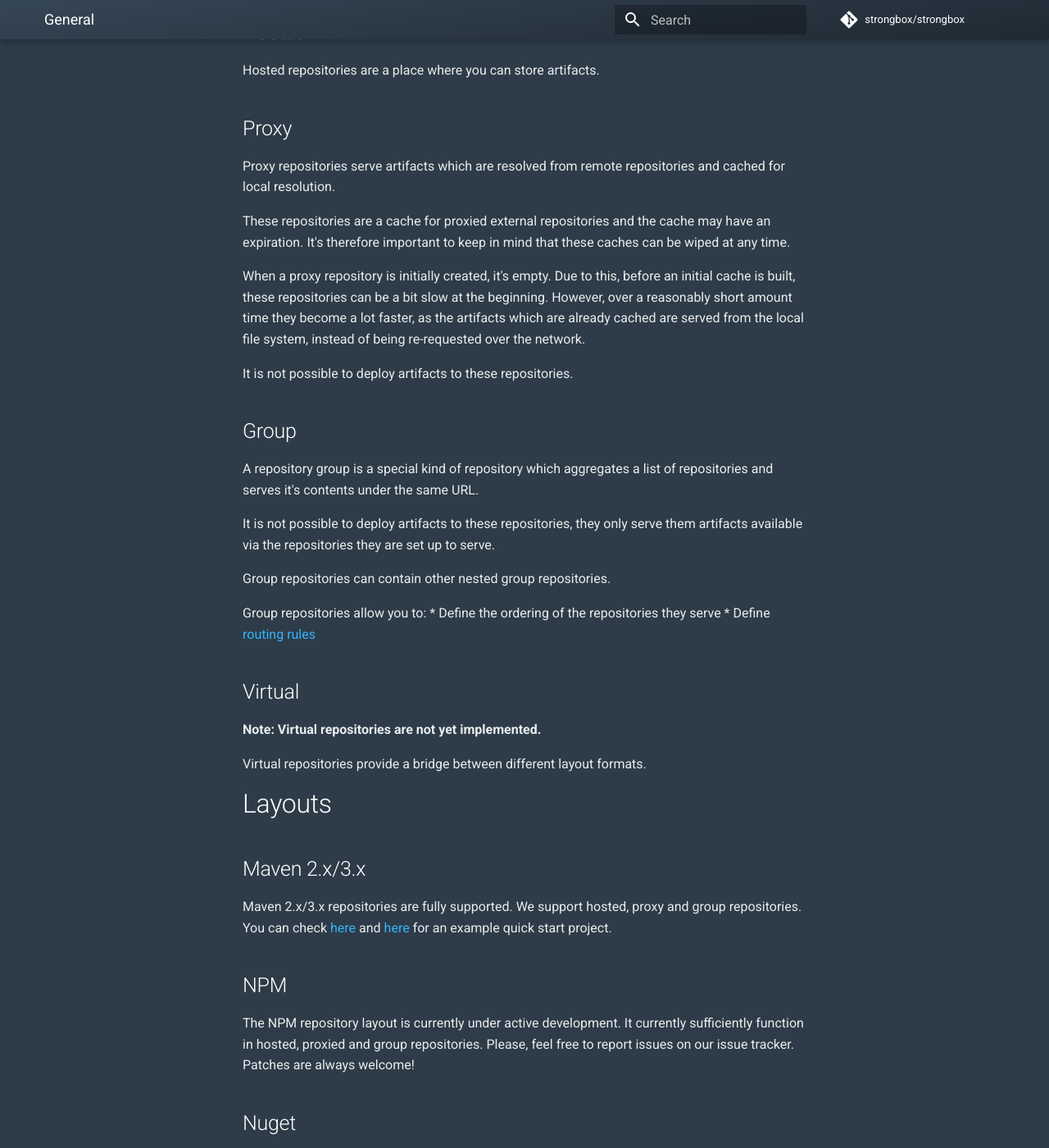
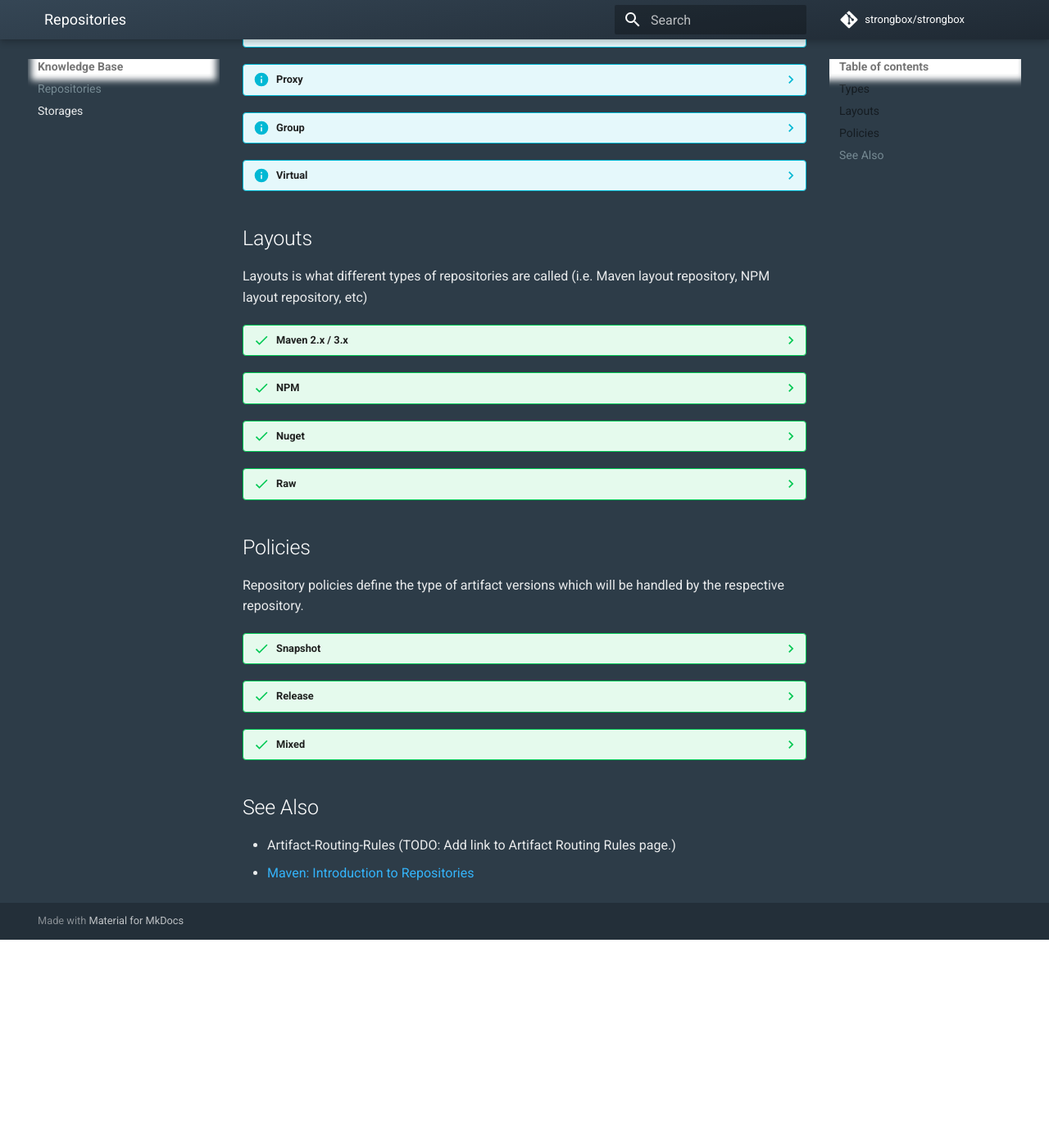
Before and after one commit to strongbox/strongbox-docs, an MkDocs documentation site: the page built from docs/knowledge-base/repositories.md, in a window 1280 px wide and 1400 px high, scrolled down 431 px. Shown: the whole window at 82% size. Built offline with MkDocs 1.6.1 and Material for MkDocs 9.7.7, drawn with Linux system fonts in a browser that asks for light colours; comment, search, counter and statistics services are not loaded; after the commit the page ends 1577 px from its top, so only the background shows below that; some of the changed text lies outside the part shown.

Commit message:
knowledge-base: Updating repositories.md page.

```diff
--- a/docs/knowledge-base/repositories.md
+++ b/docs/knowledge-base/repositories.md
@@ -1,75 +1,99 @@
 # General
 
-Similarly to sources and version control, artifact repositories are a place to store the compiled code. This reduces build times, as storing binaries in a central place removes the need to constantly recompile them. Version control, on the other hand is not an appropriate place to store binaries, as it causes source repositories to grow quite quickly and thus makes them gradually slower.
+Similarly to sources and version control, artifact repositories are a place to store the compiled code.
+This reduces build times, as storing binaries in a central place removes the need to constantly recompile them.
+Version control, on the other hand is not an appropriate place to store binaries, as it causes source repositories
+to grow quite quickly and thus makes them gradually slower.
 
-# Types
+## Types
 
-## Hosted
+??? info "Hosted"
 
-Hosted repositories are a place where you can store artifacts.
+    Hosted repositories are a place where you can deploy your artifacts.
 
-## Proxy
+??? info "Proxy"
 
-Proxy repositories serve artifacts which are resolved from remote repositories and cached for local resolution.
+    Proxy repositories serve artifacts which are resolved from remote repositories and cached for local resolution.
 
-These repositories are a cache for proxied external repositories and the cache may have an expiration. It's therefore important to keep in mind that these caches can be wiped at any time.
+    These repositories are a cache for proxied external repositories and the cache may have an expiration.
+    It's therefore important to keep in mind that these caches can be wiped at any time.
 
-When a proxy repository is initially created, it's empty. Due to this, before an initial cache is built, these repositories can be a bit slow at the beginning. However, over a reasonably short amount time they become a lot faster, as the artifacts which are already cached are served from the local file system, instead of being re-requested over the network.
+    When a proxy repository is initially created, it's empty. Due to this, before an initial cache is built,
+    these repositories can be a bit slow at the beginning. However, over a reasonably short amount time they
+    become a lot faster, as the artifacts which are already cached are served from the local file system,
+    instead of being re-requested over the network.
 
-It is not possible to deploy artifacts to these repositories.
+    It is not possible to deploy artifacts to these repositories.
 
-## Group
+??? info "Group"
 
-A repository group is a special kind of repository which aggregates a list of repositories and serves it's contents under the same URL.
+    A repository group is a special kind of repository which aggregates a list of repositories and serves
+    it's contents under the same URL.
 
-It is not possible to deploy artifacts to these repositories, they only serve them artifacts available via the repositories they are set up to serve.
+    It is not possible to deploy artifacts to these repositories, they only serve them artifacts available
+    via the repositories they are set up to serve.
 
-Group repositories can contain other nested group repositories.
+    Group repositories can contain other nested group repositories.
 
-Group repositories allow you to:
-* Define the ordering of the repositories they serve
-* Define [routing rules](https://github.com/strongbox/strongbox/wiki/Artifact-Routing-Rules)
+    Group repositories allow you to:
 
-## Virtual
+    * Define the ordering of the repositories they serve
+    * Define [routing rules](https://github.com/strongbox/strongbox/wiki/Artifact-Routing-Rules) (TODO: fix link)
 
-**Note: Virtual repositories are not yet implemented.**
+??? info "Virtual"
 
-Virtual repositories provide a bridge between different layout formats.
+    **Note: Virtual repositories are not yet implemented.**
 
-# Layouts
+    Virtual repositories provide a bridge between different layout formats.
 
-## Maven 2.x/3.x
 
-Maven 2.x/3.x repositories are fully supported. We support hosted, proxy and group repositories. You can check [here](https://github.com/strongbox/strongbox/wiki/Integrating-build-tools-with-Strongbox) and [here](https://github.com/strongbox/strongbox-examples/tree/master/hello-strongbox-maven) for an example quick start project.
+## Layouts
 
-## NPM
+Layouts is what different types of repositories are called (i.e. Maven layout repository, NPM layout repository, etc)
 
-The NPM repository layout is currently under active development. It currently sufficiently function in hosted, proxied and group repositories. Please, feel free to report issues on our issue tracker. Patches are always welcome!
+??? success "Maven 2.x / 3.x"
 
-## Nuget
+    Maven 2.x/3.x repositories are fully supported. We support hosted, proxy and group repositories.
+    You can check [here](https://github.com/strongbox/strongbox/wiki/Integrating-build-tools-with-Strongbox) and [here](https://github.com/strongbox/strongbox-examples/tree/master/hello-strongbox-maven) for an example quick start project.
 
-We support Nuget (protocol v2) for hosted, proxy and group repositories. You can check [here](https://github.com/strongbox/strongbox-examples/tree/master/hello-strongbox-nuget) for an example quick start project.
+    (TODO: fix link)
 
-## Raw
 
-For the cases where repositories with an undefined structure are required, the Raw repositories could be used. We support hosted, proxy and group repositories.
+??? success "NPM"
 
-# Policies
+    The NPM repository layout is currently under active development.
+    It currently sufficiently functions in hosted, proxy and group repositories.
+    Please, feel free to report issues on our issue tracker. Patches are always welcome!
+
+??? success "Nuget"
+
+    We support Nuget (protocol v2) for hosted, proxy and group repositories.
+    You can check [here](https://github.com/strongbox/strongbox-examples/tree/master/hello-strongbox-nuget) for an example quick start project.
+
+??? success "Raw"
+
+    For the cases where repositories with an undefined structure are required, the Raw repositories could be used.
+    We support hosted, proxy and group repositories.
+
+
+## Policies
 
 Repository policies define the type of artifact versions which will be handled by the respective repository.
 
-## Snapshot
+??? success "Snapshot"
 
-Repositories of this kind will only allow artifacts with snapshot versions (`1.1-SNAPSHOT`,`1.2-SNAPSHOT`, etc) to be deployed.
+    Repositories of this kind will only allow artifacts with snapshot versions (`1.1-SNAPSHOT`,`1.2-SNAPSHOT`, etc) to be deployed.
 
-## Release
+??? success "Release"
 
-Repositories of this kind will only allow artifacts with fixed/released versions (`1.1`, `1.2`, etc) to be deployed.
+    Repositories of this kind will only allow artifacts with fixed/released versions (`1.1`, `1.2`, etc) to be deployed.
 
-## Mixed
+??? success "Mixed"
 
-Repositories of this kind will allow artifacts of both snapshot and release versions. This is usually used for group repositories, as they might contain both snapshot and release repositories.
+    Repositories of this kind will allow artifacts of both snapshot and release versions.
+    This is usually used for group repositories, as they might contain both snapshot and release repositories.
 
-# See Also
-* [[Artifact-Routing-Rules]]
+
+## See Also
+* Artifact-Routing-Rules (TODO: Add link to Artifact Routing Rules page.)
 * [Maven: Introduction to Repositories](http://maven.apache.org/guides/introduction/introduction-to-repositories.html)
--- a/mkdocs.yml
+++ b/mkdocs.yml
@@ -63,6 +63,7 @@
       - User management: user-guide/ui/user-management.md
       - System Information: user-guide/ui/system-information.md
   - Knowledge Base:
+      - Repositories: knowledge-base/repositories.md
       - Storages: knowledge-base/storages.md
   - Join chat:
     - Join chat: chat-redirect.md
```
